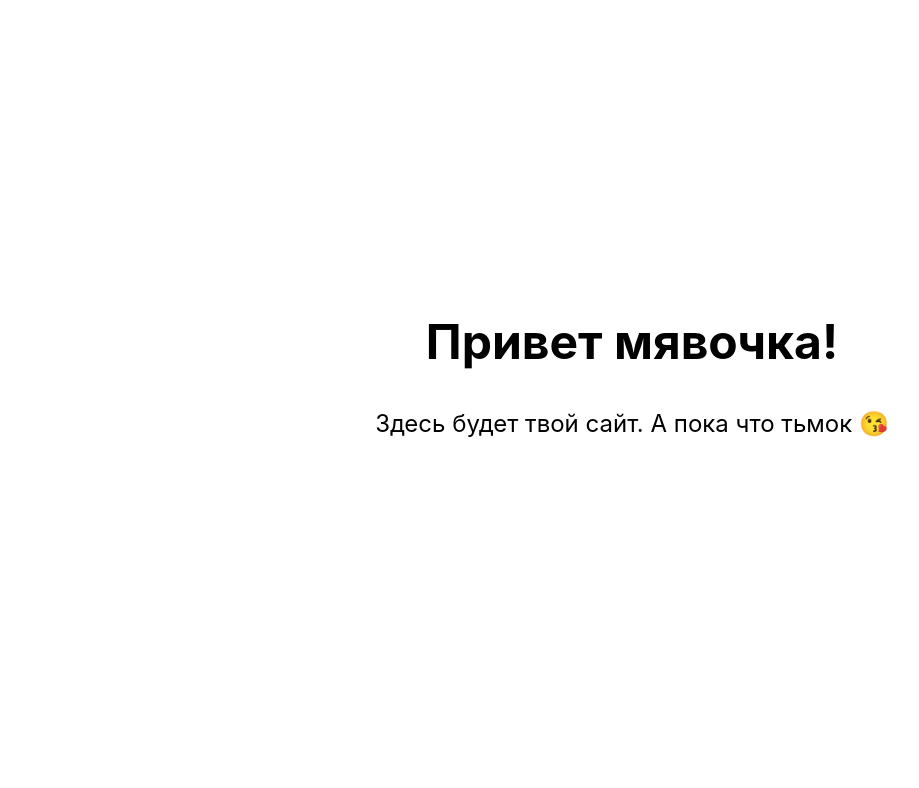
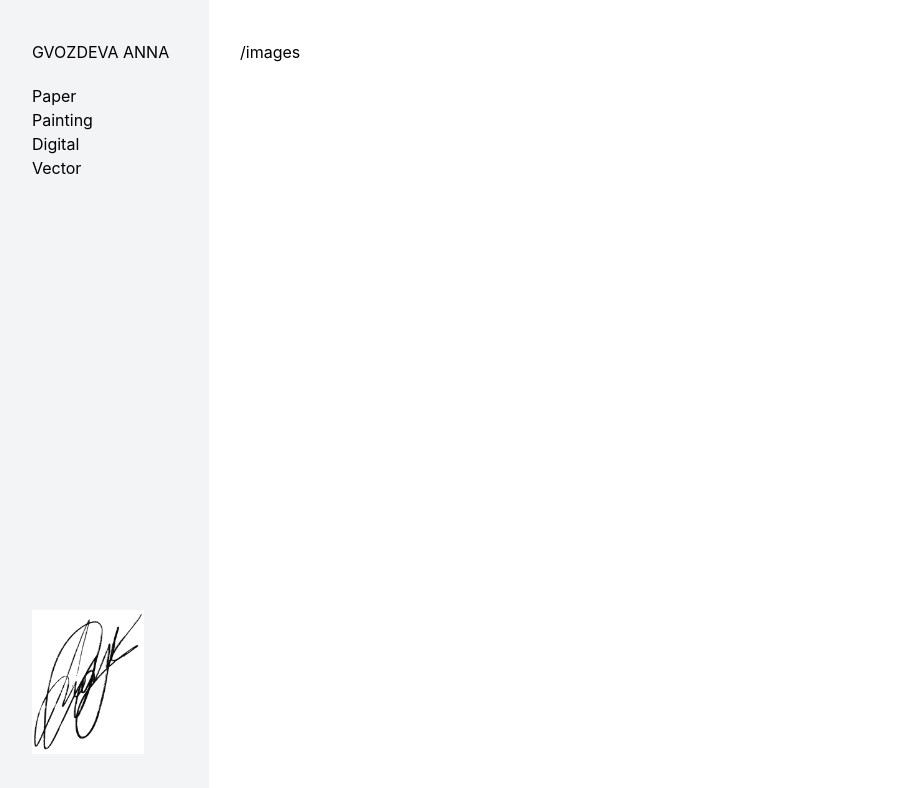
Before and after one commit to AndGreen/annagvozdeva, a Next.js app: page / in a window 1280 px wide. Shown: the top 788 px of the page, without its empty margins (8-927 px from the left). Built offline with nearby package versions, Linux system fonts and the light colour scheme.

Commit message:
main layout

```diff
--- a/pages/index.js
+++ b/pages/index.js
@@ -5,34 +5,27 @@ export default function Home() {
   return (
     <div>
       <Head>
-        <title>Тьмок! 😘</title>
-        <meta name="description" content="Мява ❤️" />
+        <title>Anna Gvozdeva</title>
+        <meta name="description" content="Illustrator️" />
         <link rel="icon" href="/favicon.ico" />
       </Head>
 
-      <main className="px-16 py-0 flex flex-1 flex-col justify-center items-center min-h-screen">
-        <h1 className="text-5xl font-bold text-center">
-          Привет мявочка!
-        </h1>
-
-        <p className="text-center mx-0 my-10 leading-normal text-2xl">
-          Здесь будет твой сайт. А пока что тьмок 😘
-        </p>
+      <main className="flex flex-1 flex-row min-h-screen">
+        <sidemenu className="p-10 flex flex-col justify-between min-h-screen bg-gray-100 fixed">
+          <div>
+            <h3 className="uppercase">Gvozdeva Anna</h3>
+            <nav className="mt-5">
+              <li className="list-none">Paper</li>
+              <li className="list-none">Painting</li>
+              <li className="list-none">Digital</li>
+              <li className="list-none">Vector</li>
+            </nav>
+            </div>
+          <sign className="w-28"><Image src="/img/sign.png" width={720} height={928}/></sign>
+        </sidemenu>
+        <content className="p-10 ml-52">/images</content>
 
       </main>
-
-      {/*<footer className={styles.footer}>*/}
-      {/*  <a*/}
-      {/*    href="https://vercel.com?utm_source=create-next-app&utm_medium=default-template&utm_campaign=create-next-app"*/}
-      {/*    target="_blank"*/}
-      {/*    rel="noopener noreferrer"*/}
-      {/*  >*/}
-      {/*    Powered by{' '}*/}
-      {/*    <span className={styles.logo}>*/}
-      {/*      <Image src="/vercel.svg" alt="Vercel Logo" width={72} height={16} />*/}
-      {/*    </span>*/}
-      {/*  </a>*/}
-      {/*</footer>*/}
     </div>
   )
 }
```
Also changed, not shown: public/img/sign.png (added).
